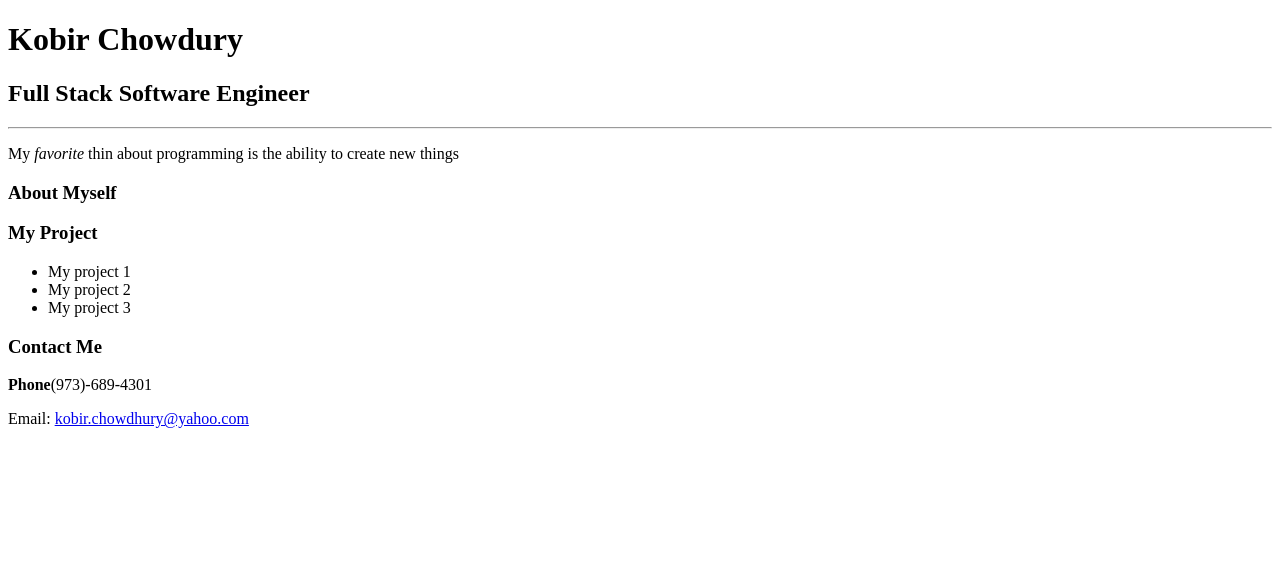
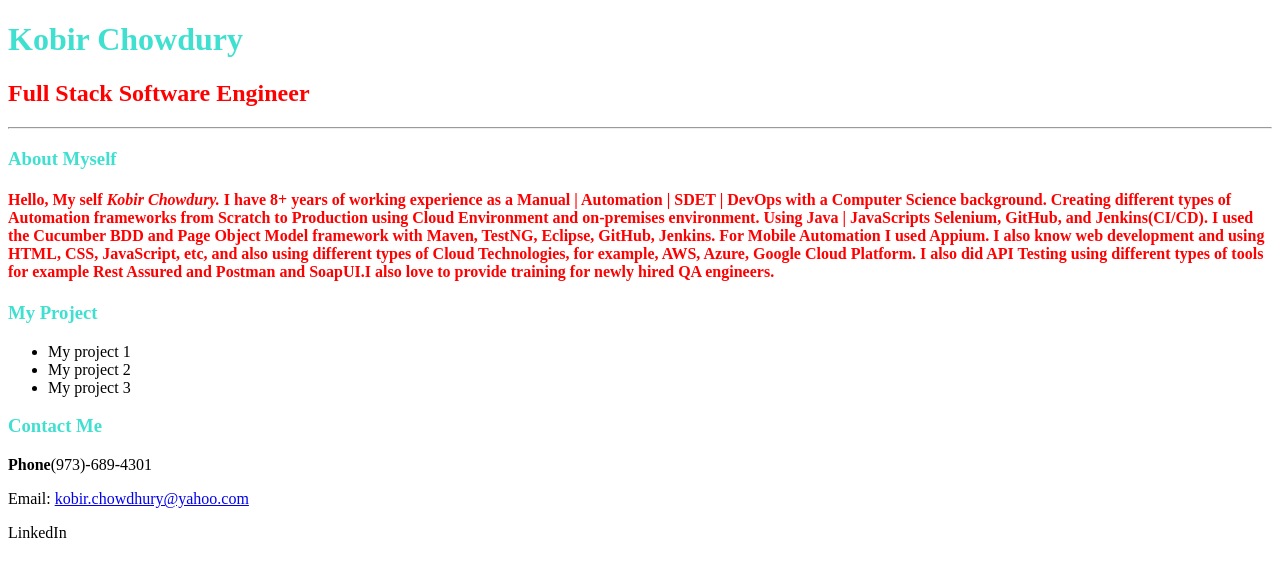
Before and after one commit to Kobirc/portfolio, a plain HTML site: page index.html in a window 1280 px wide. Drawn offline with Linux system fonts and the light colour scheme.

Commit message:
2nd time commit

```diff
--- a/index.html
+++ b/index.html
@@ -3,19 +3,24 @@
 
 
   <head>
-      <title> repl.it</title>
+      <title> My Portfolio</title>
+      <link rel ="stylesheet" href="style.css" type ="text/css">
    </head>
 
 
    <body>
 
-    <div>
-
         <h1> Kobir Chowdury</h1>
         <h2>Full Stack Software Engineer</h2>
         <hr/>
-        <p>My <em>favorite </em> thin about programming is the ability to create new things</p>
         <h3>About Myself</h3>
+         <h4>Hello, My self <em>Kobir Chowdury.</em>
+          I have 8+ years of working experience as a Manual | Automation | SDET | DevOps with a Computer Science background.
+          Creating different types of Automation frameworks from Scratch to Production using Cloud Environment and on-premises environment.
+          Using Java | JavaScripts Selenium, GitHub, and Jenkins(CI/CD). I used the Cucumber BDD and Page Object Model framework with Maven, TestNG, Eclipse, GitHub, Jenkins.
+          For Mobile Automation I used Appium. I also know web development and using HTML, CSS, JavaScript, etc, and also using different types of Cloud Technologies, for example, AWS, Azure, Google Cloud Platform.
+          I also did API Testing using different types of tools for example Rest Assured and Postman and SoapUI.I also love to provide training for newly hired QA engineers.</h4>
+
 
 
         <h3>My Project</h3>
@@ -32,7 +37,7 @@
 
         <p> Email: <a href=" mailto kobir.chowdhury@yahoo.com"> kobir.chowdhury@yahoo.com</a></p>
 
-
+        <p>LinkedIn</p>
     </div>
    </body>
 </html>
--- /dev/null
+++ b/style.css
@@ -0,0 +1,16 @@
+
+
+h1 {
+    color:turquoise;
+}
+
+h2 {
+    color: red;
+}
+
+h3 {
+    color:turquoise;
+}
+h4 {
+    color:red;
+}
```
